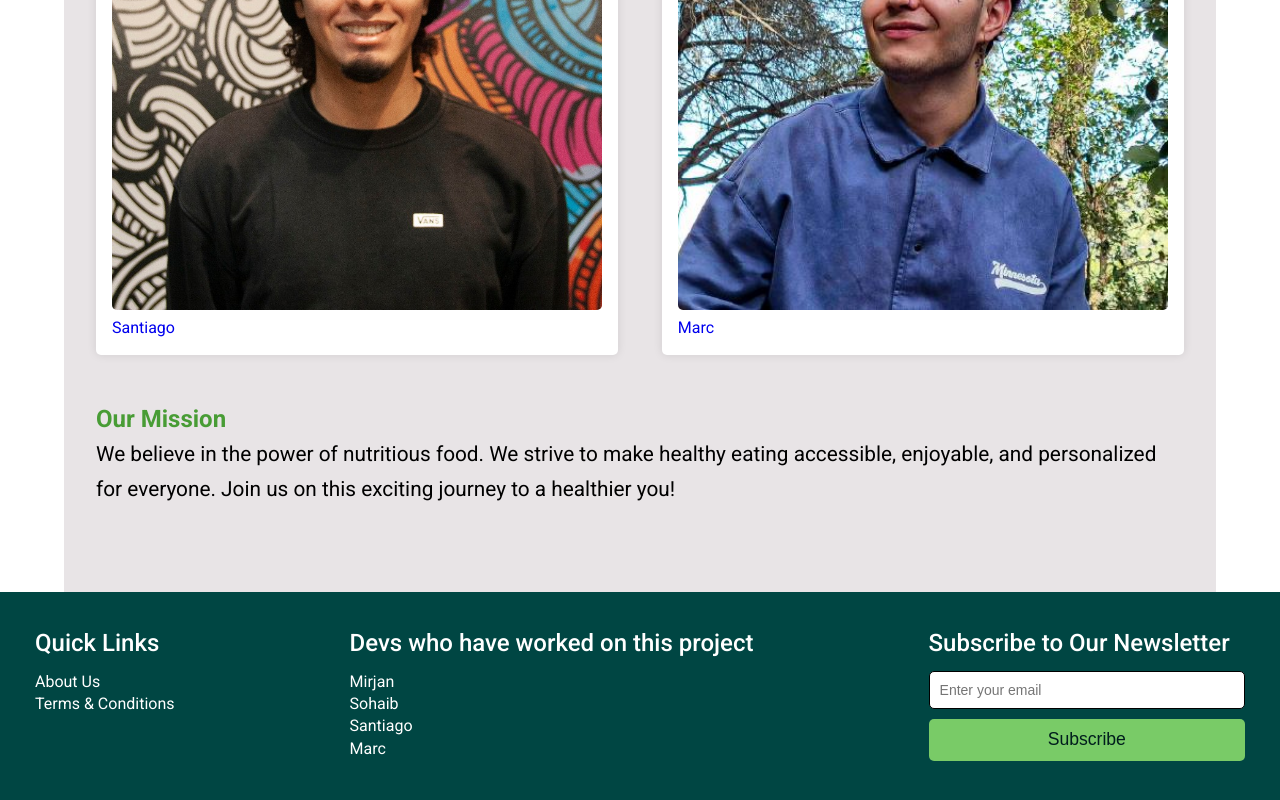
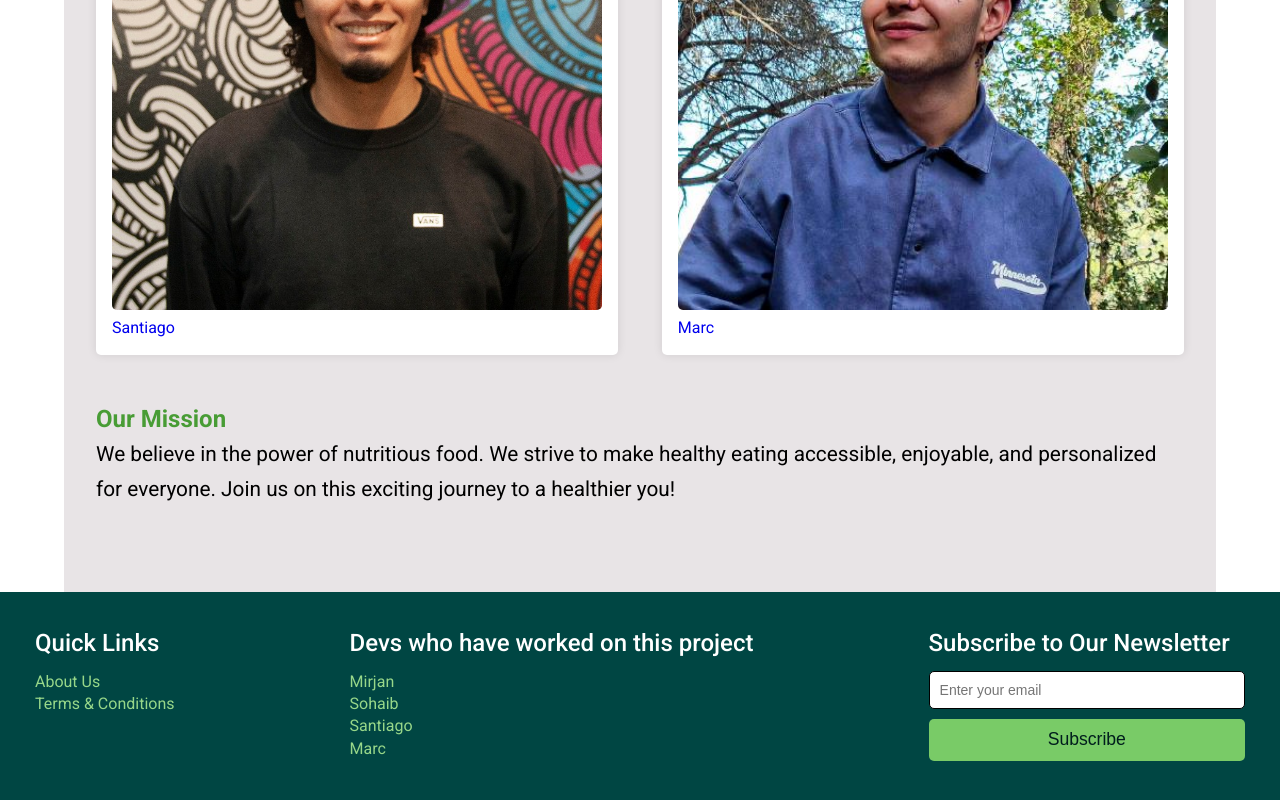
Before and after one commit to SohaibZahiid/NutriDish, a React (Vite) app: page /About in a window 1280 px wide. Shown: the part 1045-1845 px from the top of the page. Built offline with nearby package versions, Linux system fonts and the light colour scheme.

Commit message:
good footer again

```diff
--- a/src/styles/Footer.css
+++ b/src/styles/Footer.css
@@ -25,15 +25,16 @@
 }
 
 .footer a {
-  color: White;
+  color: var(--clr-primary);
   font-weight: 400; /* Peso de fuente para los enlaces */
   transition: color 0.3s ease;
   text-decoration: none; /* Elimina la subraya en los enlaces */
 }
 
 .footer a:hover {
-  color: black;
+  color: var(--clr-btn);
 }
+
 
 .footer input[type="email"] {
   width: 100%;
```
